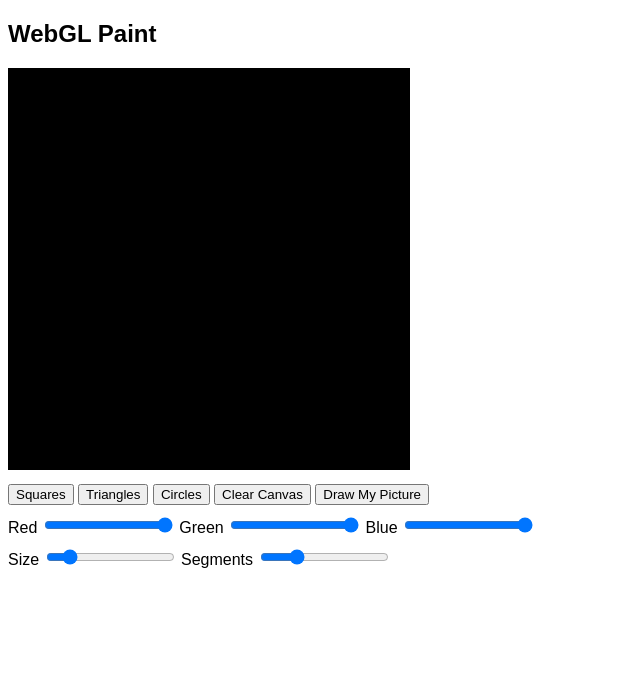
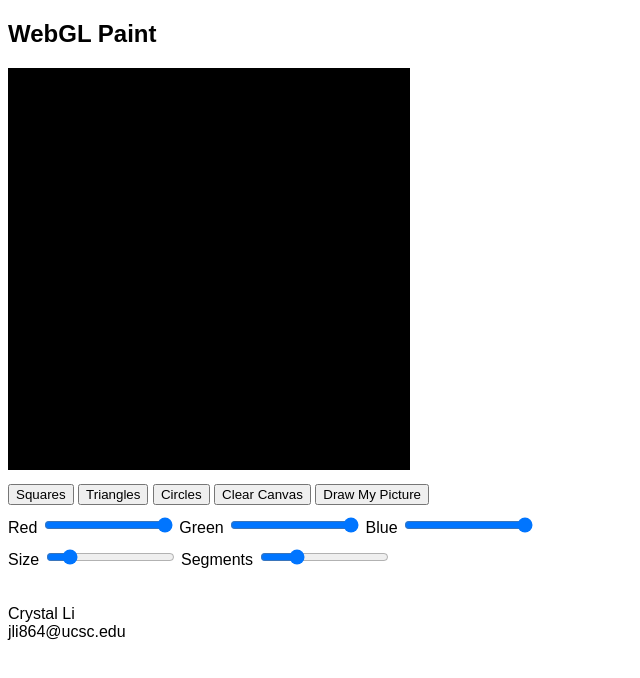
Before and after one commit to Begonia-JY/CSE-160, a plain HTML site: page asgn1/index.html in a window 1280 px wide. Shown: the whole page, without its empty margins (0-640 px from the left). Drawn offline with Linux system fonts and the light colour scheme.

Commit message:
update asgn1

```diff
--- a/asgn1/coloredPoints.js
+++ b/asgn1/coloredPoints.js
@@ -184,6 +184,7 @@ function drawTriangle(vertices) {
   gl.drawArrays(gl.TRIANGLES, 0, n);
 }
 
+// AI-assisted
 function drawMyPicture() {
   gl.clear(gl.COLOR_BUFFER_BIT);
 
--- a/asgn1/index.html
+++ b/asgn1/index.html
@@ -51,4 +51,5 @@
   <script src="Circle.js"></script>
   <script src="coloredPoints.js"></script>
 </body>
+<span><br><br>Crystal Li<br>jli864@ucsc.edu</span>
 </html>
```
Also changed, not shown: asgn1/README.md.
